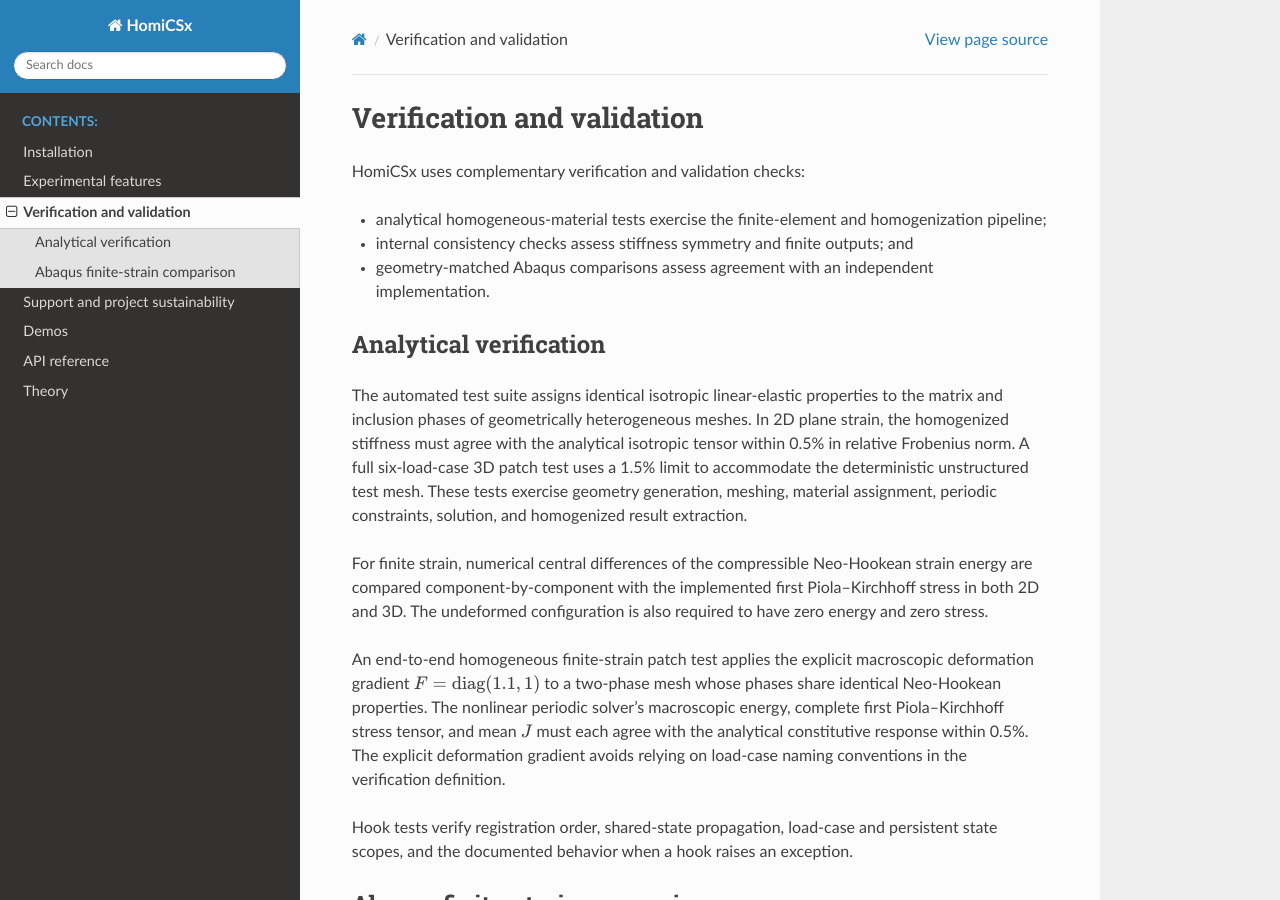
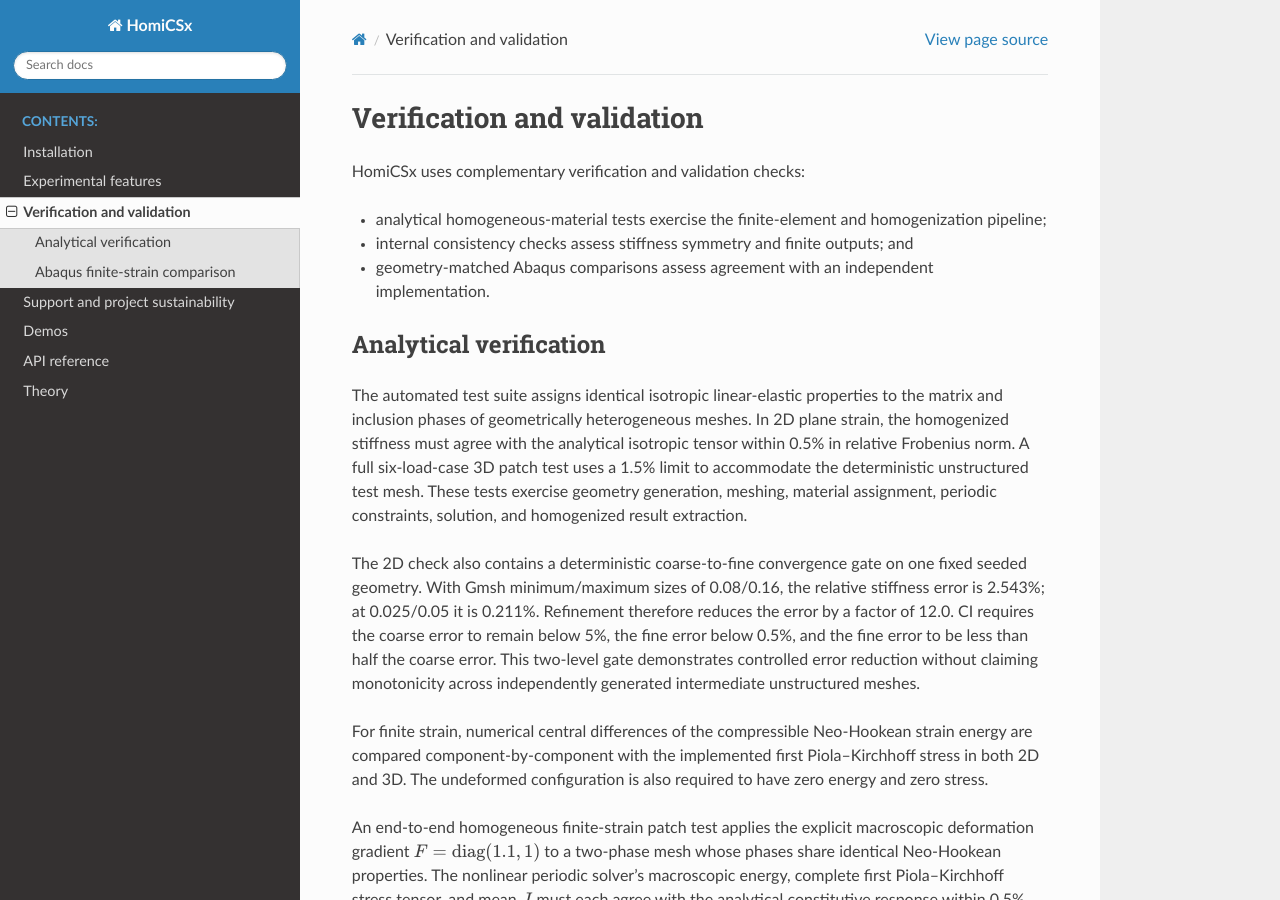
Before and after one commit to AmirTahouni/HomiCSx, a Sphinx documentation site: the page built from docs/source/validation.md, in a window 1280 px wide and 900 px high. Built offline with Sphinx 7.4.7 and the Read the Docs theme 3.1.0, drawn with Linux system fonts in a browser that asks for light colours; formulas are drawn with MathJax 3.

Commit message:
Add deterministic mesh convergence gate

```diff
--- a/docs/source/validation.md
+++ b/docs/source/validation.md
@@ -15,6 +15,15 @@ isotropic tensor within 0.5% in relative Frobenius norm. A full six-load-case
 3D patch test uses a 1.5% limit to accommodate the deterministic unstructured
 test mesh. These tests exercise geometry generation, meshing, material
 assignment, periodic constraints, solution, and homogenized result extraction.
+
+The 2D check also contains a deterministic coarse-to-fine convergence gate on
+one fixed seeded geometry. With Gmsh minimum/maximum sizes of 0.08/0.16, the
+relative stiffness error is 2.543%; at 0.025/0.05 it is 0.211%. Refinement
+therefore reduces the error by a factor of 12.0. CI requires the coarse error
+to remain below 5%, the fine error below 0.5%, and the fine error to be less
+than half the coarse error. This two-level gate demonstrates controlled error
+reduction without claiming monotonicity across independently generated
+intermediate unstructured meshes.
 
 For finite strain, numerical central differences of the compressible
 Neo-Hookean strain energy are compared component-by-component with the
```
Also changed, not shown: PUBLICATION_READINESS.md (+3 -3 lines), 1 other file.
